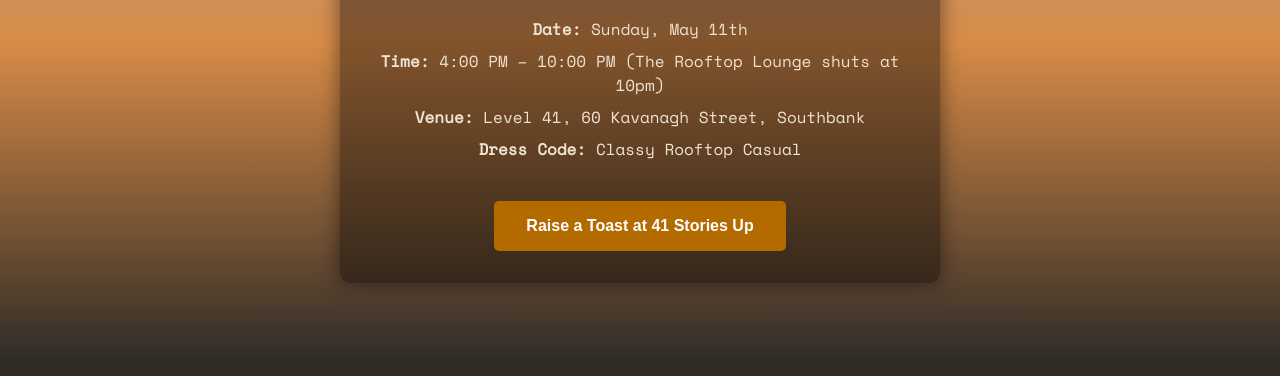
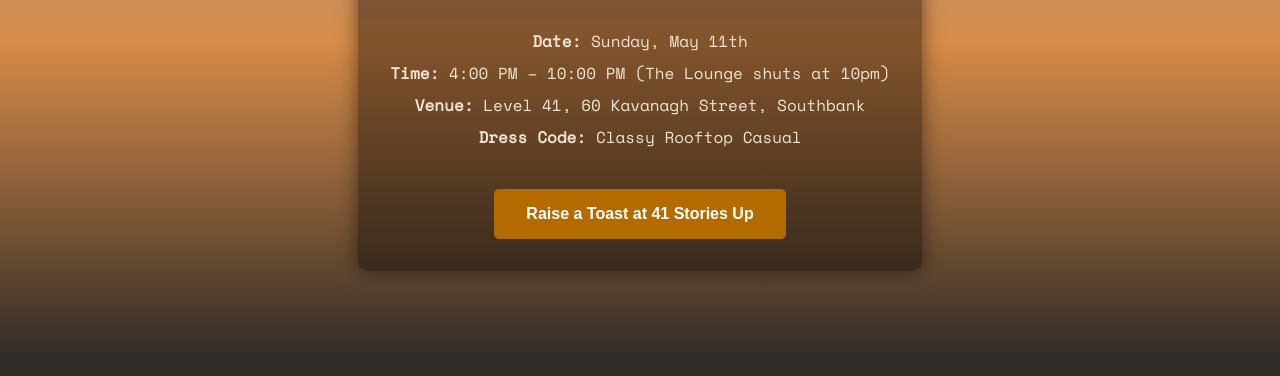
Before and after one commit to dheerajsena/dheerajs-birthday-invite, a plain HTML site: page index.html in a window 1280 px wide. Shown: the part 360-736 px from the top of the page. Drawn offline with nearby package versions, Linux system fonts and the light colour scheme.

Commit message:
Add files via upload

```diff
--- a/index.html
+++ b/index.html
@@ -16,7 +16,7 @@
       <p class="subtitle">A Birthday Sundowner</p>
       <div class="details" aria-label="Event Details">
         <p><strong>Date:</strong> Sunday, May 11th</p>
-        <p><strong>Time:</strong> 4:00 PM – 10:00 PM (The Rooftop Lounge shuts at 10pm)</p>
+        <p><strong>Time:</strong> 4:00 PM – 10:00 PM (The Lounge shuts at 10pm)</p>
         <p><strong>Venue:</strong> Level 41, 60 Kavanagh Street, Southbank</p>
         <p><strong>Dress Code:</strong> Classy Rooftop Casual</p>
       </div>
```
